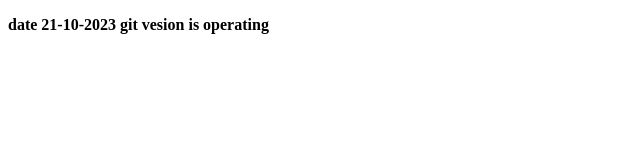
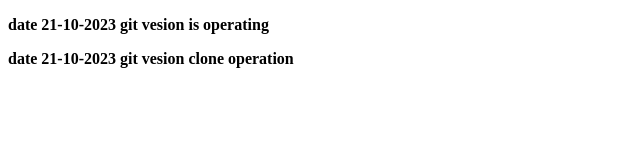
Before and after one commit to Puchala1036/21newprac, a plain HTML site: page index.html in a window 1280 px wide. Shown: the whole page, without its empty margins (0-640 px from the left). Drawn offline with Linux system fonts and the light colour scheme.

Commit message:
clone version

```diff
--- a/index.html
+++ b/index.html
@@ -7,5 +7,6 @@
 </head>
 <body>
     <p><b>date 21-10-2023 git vesion is operating</b></p>
+    <p><b>date 21-10-2023 git vesion clone operation</b></p>
 </body>
 </html>
```
